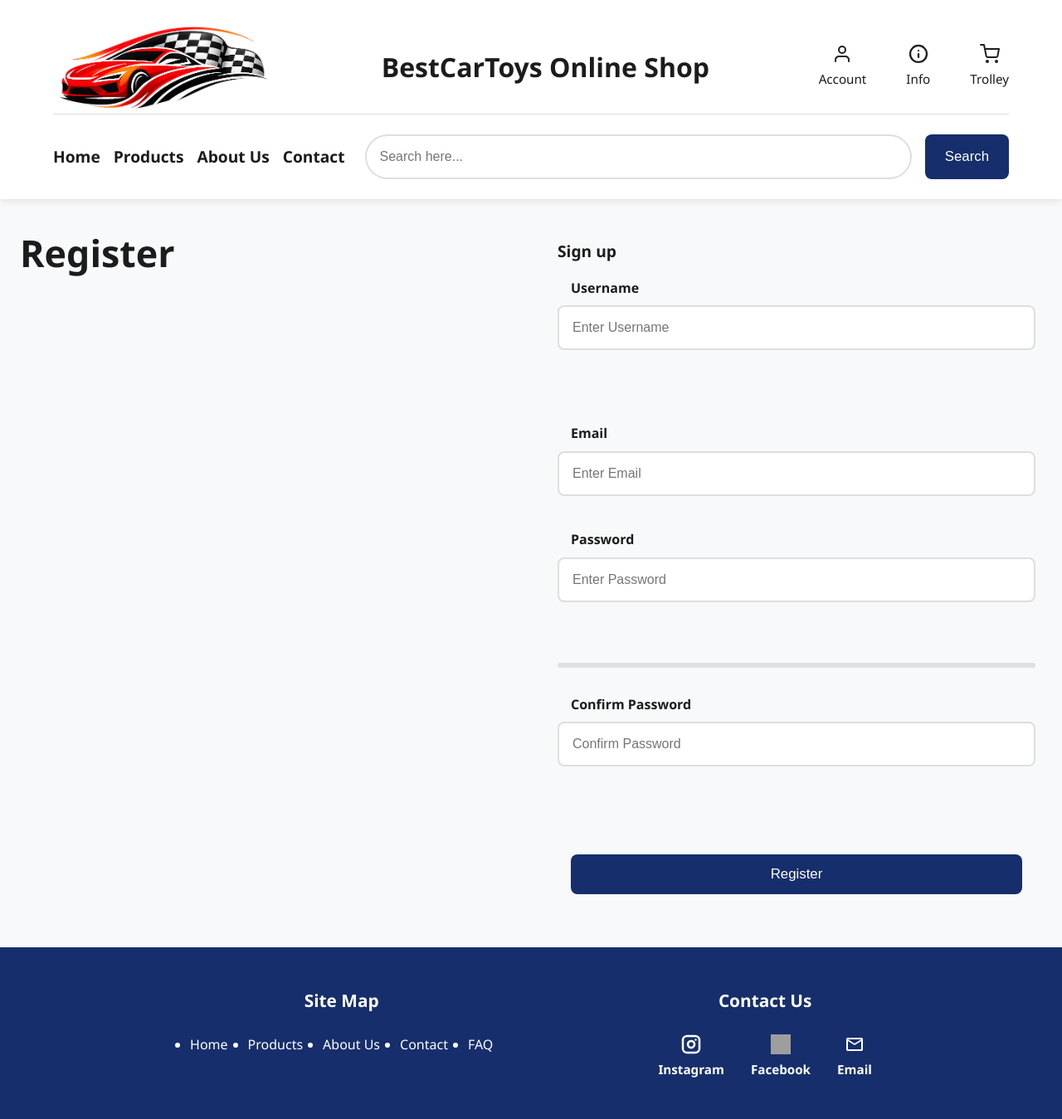
After one commit to kamScripts/CMS-toyshop, a PHP site: page /register.html in a window 1280 px wide. The commit adds this page. Shown: the whole page at 83% size. Run offline with PHP 8.4, Linux system fonts and the light colour scheme; grey boxes are pictures that could not be loaded.

Commit message:
Feature(Registration): +input validation +checkUsernaneAvailalbe +SendRequest +redirect if success

```diff
--- /dev/null
+++ b/client/register.html
@@ -0,0 +1,138 @@
+<!DOCTYPE html>
+<html lang="en">
+<head>
+  <meta charset="UTF-8">
+  <meta name="viewport" content="width=device-width, initial-scale=1.0">
+  <link rel="stylesheet" href="styles.css">
+  <title>BestCarsProject register</title>
+  <script src="headerSearch.js" defer></script>
+  <script src="register.js" defer></script>
+</head>
+<body>
+<header>
+  <!--Logo, heading, and user navigation-->
+  <div class="topHeader">
+    <a href="index.html" class="logoLink">
+      <img id="logo" src="assets/appImages/logoMinimal.png" alt="Best Cars Models Logo">
+    </a>
+    <h1>BestCarToys Online Shop</h1>
+    <nav aria-label="User navigation">
+      <ul class="userNav navBar">
+        <!-- Sign-in/Sign-up-->
+        <li class="userNavItem iconItem">
+          <a href="login.html">
+            <img class="icon topIcon" src="assets/appImages/userIcon.svg" alt="User Icon">
+            Account
+          </a>
+        </li>
+        <li class="userNavItem iconItem">
+          <!--Make a popup with info about project-->
+          <a href="index.html">
+            <img class="icon topIcon" src="assets/appImages/info.svg" alt="Info Icon">
+            Info
+          </a>
+        </li>
+        <li class="userNavItem iconItem">
+          <!--Local storage only add/remove from trolley-->
+          <a href="index.html">
+            <img class="icon topIcon" src="assets/appImages/trolleyIcon.svg" alt="Trolley Icon">
+            Trolley
+          </a>
+        </li>
+      </ul>
+    </nav>
+  </div>
+  <!-- Search bar and main navigation container -->
+  <div class="bottomHeader">
+    <nav aria-label="main navigation">
+      <ul class="mainNav navBar">
+        <li><a href="index.html">Home</a></li>
+        <li><a href="products.html">Products</a></li>
+        <li><a href="about.html">About Us</a></li>
+        <li><a href="contact.html">Contact</a></li>
+
+      </ul>
+    </nav>
+    <form class="horizontalForm" action="" method="post" role="search">
+      <label for="searchBar" id="searchLabel">Search Products</label>
+      <input type="text" id="searchBar" name="searchBar" placeholder="Search here...">
+      <button type="submit" class="primaryBttn" aria-label="Search products">Search</button>
+    </form>
+  </div>
+</header>
+<main id="regMain">
+  <section id="regSection" class="mainContainer">
+    <h2>Register</h2>
+    <div class="loginContainer">
+
+      <form id="registerForm" class="membersForm">
+        <fieldset>
+          <legend>Sign up</legend>
+          <label class="boldLabel" for="regUsername">Username</label>
+          <input class="membersInput" type="text" id="regUsername" name="username" placeholder="Enter Username" required>
+          <p id="usernameConstraints"></p>
+          <p id="usernameError"></p>
+
+          <label class="boldLabel" for="regEmail">Email</label>
+          <input class="membersInput" type="email" id="regEmail" name="email" placeholder="Enter Email" required>
+          <label class="boldLabel" for="regPassword">Password</label>
+          <input class="membersInput" type="password" id="regPassword" name="password" placeholder="Enter Password" required>
+          <div id="passwordStrength" class="password-strength">
+            <p id="passwordMessage" class="constraint-message"></p>
+            <div class="strength-bars">
+              <div id="strengthBar" class="strength-bar"></div>
+            </div>
+          </div>
+          <label class="boldLabel" for="confirmPassword">Confirm Password</label>
+          <input class="membersInput" type="password" id="confirmPassword" name="password" placeholder="Confirm Password" required>
+          <p id="passwordConstraints"></p>
+          <p id="confirmError" class="error-message"></p>
+          <button id="registerBtn" type="submit" class="primaryBttn" aria-label="Login">Register</button>
+        </fieldset>
+      </form>
+    </div>
+  </section>
+</main>
+<footer>
+  <section class="footerSection" aria-label="Site Map">
+    <h3>Site Map</h3>
+    <nav id="footerNav">
+      <ul class="siteMap navBar">
+        <li><a href="index.html">Home</a></li>
+        <li><a href="products.html">Products</a></li>
+        <li><a href="aboutUs.html">About Us</a></li>
+        <li><a href="contactUs.html">Contact</a></li>
+        <li><a href="faq.html">FAQ</a></li>
+      </ul>
+    </nav>
+  </section>
+  <section class="contactLinks" aria-label="Contact Us">
+    <h3>Contact Us</h3>
+    <nav id="contactNav" aria-label="Contact Us">
+      <ul class="contacts navBar">
+        <li class="contactsNavItem iconItem">
+          <a href="https://www.instagram.com/">
+            <img class="icon contactIcon" src="assets/appImages/instagram.svg" alt="Instagram Icon">
+            Instagram
+          </a>
+        </li>
+        <li class="contactsNavItem iconItem">
+          <a href="https://www.facebook.com/">
+            <img class="icon contactIcon" src="assets/appImages/facebook.svg" alt="Facebook Icon">
+            Facebook
+          </a>
+        </li>
+        <li class="contactsNavItem iconItem">
+          <a href="mailto:example@gmail.com">
+            <img class="icon contactIcon" src="assets/appImages/mail.svg" alt="Email Icon">
+            Email
+          </a>
+        </li>
+      </ul>
+
+    </nav>
+  </section>
+
+</footer>
+</body>
+</html>
--- a/client/styles.css
+++ b/client/styles.css
@@ -254,6 +254,46 @@ fieldset legend {
   font-weight: 600;
   margin-top: var(--space-md);
 }
+#regSection {
+  align-items: start;
+}
+#regForm p {
+  font-size: 0.9rem;
+  margin-top: 4px;
+  min-height: 1.2em;
+}
+
+.password-strength {
+  margin: 8px 0 16px 0;
+}
+
+.strength-bars {
+  height: 6px;
+  background-color: #e0e0e0;
+  border-radius: 3px;
+  overflow: hidden;
+  margin-top: 6px;
+}
+
+.strength-bar {
+  height: 100%;
+  width: 0%;
+  transition: width 0.3s ease, background-color 0.3s ease;
+}
+
+.strength-bar.weak   { background-color: #f44336; }   /* red */
+.strength-bar.medium { background-color: #ff9800; }   /* orange */
+.strength-bar.good   { background-color: #4caf50; }   /* green */
+.strength-bar.strong { background-color: #2e7d32; }   /* dark green */
+
+.constraint-message,
+.error-message {
+  font-size: 0.9rem;
+  min-height: 1.2em;
+}
+
+.error   { color: #d32f2f; }
+.success { color: #388e3c; }
 
 /* ============== FOOTER ============== */
 footer {
@@ -310,6 +350,12 @@ footer a:hover {
 /* ============== UTILITY ============== */
 .inactive {
   display: none;
+}
+.error {
+  outline: indianred solid 2px;
+}
+.success {
+  outline: darkolivegreen solid 2px;
 }
 /* ============== COONTACT AND ABOUT ============ */
 .aboutSection, .contactSection {
--- a/server/src/UserController.php
+++ b/server/src/UserController.php
@@ -61,7 +61,7 @@ class UserController {
                     $this->checkUsername($data);
                 } else {
                     http_response_code(405);
-                    header("Allow: GET");
+                    header("Allow: POST");
                 }
                 break;
 
```
Also changed, not shown: client/login.html (+5 -13 lines), client/products.js (+0 -7 lines), client/register.js (added, +226 -0 lines).
